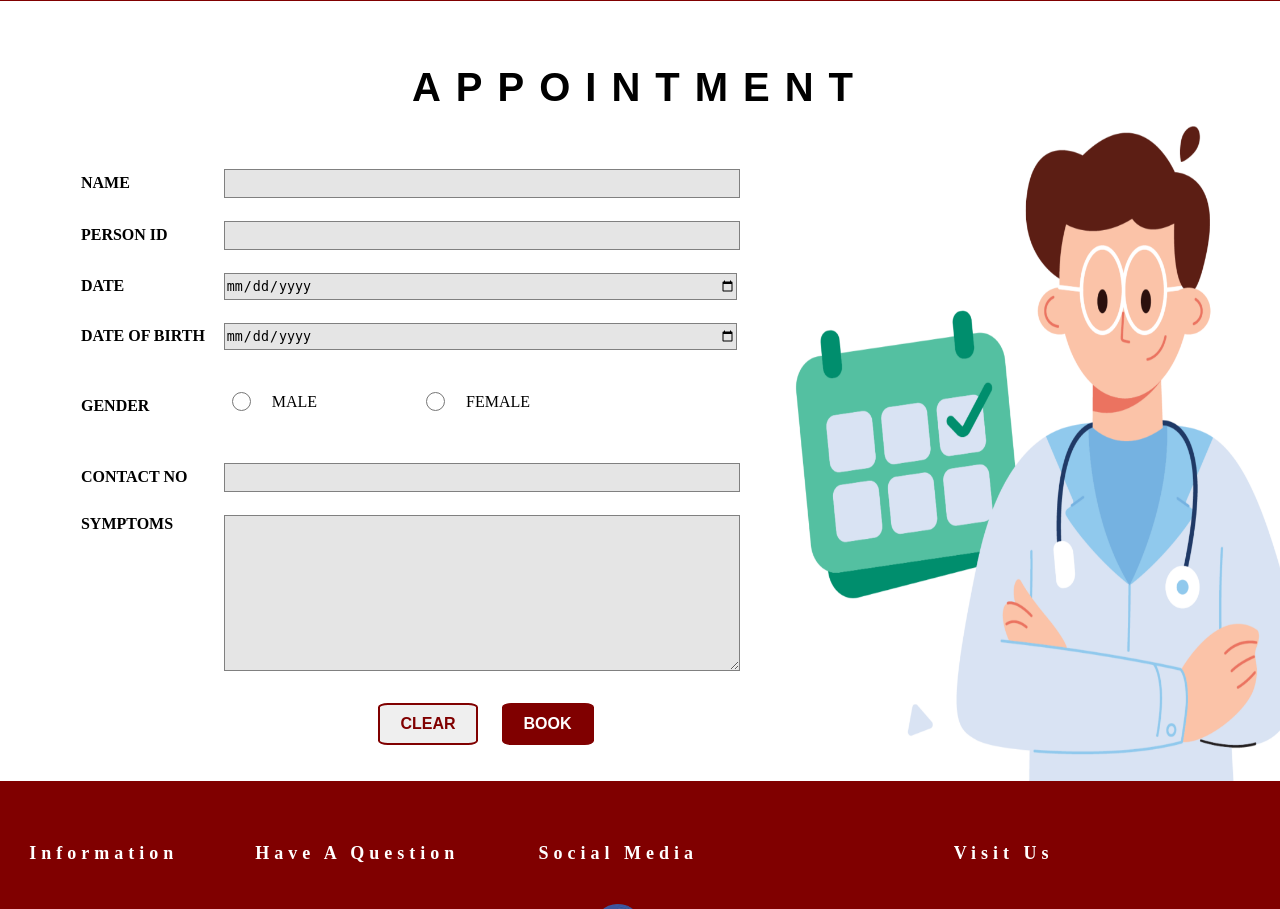
After one commit to Udavith-Reshanjana/Website-of-University-Medical-Center, a PHP site: page /Appoinment.html in a window 1280 px wide. The commit adds this page. Shown: the part 155-1064 px from the top of the page. Run offline with PHP 8.4, Linux system fonts and the light colour scheme.

Commit message:
approved appointment page

```diff
--- /dev/null
+++ b/Appoinment.html
@@ -0,0 +1,187 @@
+<!DOCTYPE html>
+<html lang="en">
+<head>
+    <meta charset="UTF-8">
+    <meta name="viewport" content="width=device-width, initial-scale=1.0">
+    <title>APPOINTMENT</title>
+    <link rel="icon" href="images\logo.png">
+    <link rel="stylesheet" href="style.css">
+    <style></style>
+    <script src="javaScript.js"></script>
+</head>
+    <body>
+		<!-- <?php
+		 	include("php/Header.php");
+		 ?> -->
+
+		 <header>
+			<p class="header">
+				<table class="headerTable">
+					<tr>
+						<td><center><img src="images\logo.png" alt="UOK logo" id="headerLogo"></center></td>
+						<td>
+							<span id="headtxt1">Medical Center</span><br>
+							<span id="headtxt2">University Of Kelaniya</span>
+						</td>
+						<td>
+							<div class="subHeader">
+								<ul>
+									<li><a href="">HOME</a></li>
+									<li><a href="">SERVICE</a></li>
+									<li><a href="">DOCTOR</a></li>
+									<li><a href="">APPOINTMENT</a></li>
+									<li><a href="">FEEDBACK</a></li>
+									<li><a href="login.html">SIGN OUT</a></li>
+								</ul>
+							</div>
+						</td>
+					</tr>
+				</table>
+			</p>
+		</header>
+
+        <div class="appointmentmain">
+			<p class="Pfheadtext"><span class="fheadtext">APPOINTMENT</span></p>
+			<div class="appointment">
+        	<form action="/appointment.php" name="appointmentform" onsubmit="">
+
+				<div class="appoinmentcontainer">
+					<table class="feedbackCont1" >
+						<tr>
+							<th id="feedbackTopic">NAME</th>
+							<td><input type="text" name="Name" id="Name"></td>
+						</tr>
+						<tr>
+							<th id="feedbackTopic">PERSON ID</th>
+							<td><input type="text" name="personid" id="personid"></td>
+						</tr>
+						<tr>
+							<th id="feedbackTopic">DATE</th>
+							<td><input type="date" name="date" id="date"></td>
+						</tr>
+						<tr>
+							<th id="feedbackTopic">DATE OF BIRTH</th>
+							<td><input type="date" name="dob" id="dob"></td>
+						</tr>
+						<tr>
+							<th id="feedbackTopic">GENDER</th>
+							<td>
+								<table style="width: 20%; margin-top: 10px;" >
+									<tr>
+										<td><input type="radio" name="gender" id="male" value="Male" required></td>
+										<td><div class="gender">MALE</div></td>
+
+										<td><input type="radio" name="gender" id="female" value="Female" required></td>
+										<td><div class="gender">FEMALE</div></td>
+
+									</tr>
+								</table>
+							</td>
+						</tr>
+						<tr>
+							<th id="feedbackTopic">CONTACT NO</th>
+							<td><input type="text" name="contactno" id="contactno"></td>
+						</tr>
+						<tr>
+							<th id="symptoms">SYMPTOMS</th>
+							<td><textarea name="symptoms" id="symptoms" rows="10"></textarea></td>
+						</tr>
+					</table>
+
+				</div>
+				<div class="buttons">
+					<button type="button" id="clearButton" onclick="">CLEAR</button>
+					<button type="submit" id="bookButton">BOOK</button>
+				</div>
+
+
+        	</form>
+			</div>
+			<div class="appointmentimg">
+				<img src="images\appointment\3.png" alt="appointmentimg" id="appointmentimg" width="100%" height="100%">
+			</div>
+		</div>
+        <!-- <?php
+		 	include("php/Footer.php");
+		 ?> -->
+
+		 <footer>
+			<p class="footer">
+				<table class="footerTable">
+					<tr>
+						<th>Information</th>
+						<th>Have A Question</th>
+						<th>Social Media</th>
+						<th>Visit Us</th>
+					</tr>
+					<tr>
+						<td>
+						<p class="footlinks">
+							<a href="">Home</a><br>
+							<a href="">Services</a><br>
+							<a href="">Doctor</a><br>
+							<a href="">Appoinment</a><br>
+							<a href="">Feedback</a><br></p>
+
+							</td>
+							<td>
+								<div><table class="contactinfo">
+									<tr>
+										<td></td>
+										<td align="left">Location:</td>
+									</tr>
+									<tr class="contactrow">
+										<td><img src="https://th.bing.com/th/id/OIP.po9KHFVCIA3iRW0T4JG10gHaHa?rs=1&pid=ImgDetMain" alt="location" id="contactIco"><br><br></td>
+										<td><p class="contactdata">
+											Block G4, <br>
+											University of Kelaniya, <br>
+											Dalugama, Kelaniya.
+											<br><br>
+											</p>
+										</td>
+									</tr>
+
+
+									<tr>
+										<td></td>
+										<td align="left">Telephone:</td>
+									</tr>
+									<tr id="comtactrow">
+										<td><img src="https://th.bing.com/th/id/OIP.1uOLmXhi68eTf_mU_CU8lgAAAA?w=474&h=474&rs=1&pid=ImgDetMain" alt="contact us" id="contactIco"><br><br></td>
+										<td><p class="contactdata">
+													  +94 11 291 7707<br>
+													  +94 11 290 3150<br>
+													  +94 11 290 3152<br>
+													  +94 11 290 3153<br><br>
+											</p>
+										</td>
+									</tr>
+									<tr>
+										<td><img src="https://th.bing.com/th/id/OIP.LNQsVvbNYy6wM1dvPmTDTgAAAA?rs=1&pid=ImgDetMain" alt="email" id="contactIco"></td>
+										<td><p class="contactdata">E-mail:<br><br>
+											cmo@kln.ac.lk</td>
+											</p>
+									</tr>
+								</table></div>
+
+
+							</td>
+							<td align="center">
+									<a href="https://web.facebook.com/ukelaniya" target="_blank"><div id="fb" title="facebook"></div></a>
+									<a href="https://www.instagram.com/ukelaniya" target="_blank"><div id="insta" title="instagram"></div></a>
+									<a href="https://www.linkedin.com/company/ukelaniya" target="_blank"><div id="linkedin" title="linkedin"></div></a>
+									<a href="https://www.youtube.com/@ukelaniya" target="_blank"><div id="yt" title="youtube"></div></a>
+									<a href="https://www.twitter.com/ukelaniya" target="_blank"><div id="twitter" title="twitter"></div></a>
+									<a href="https://www.tiktok.com/@ukelaniya" target="_blank"><div id="tiktok" title="tiktok"></div></a>
+							</td>
+						<td>
+							<iframe src="https://www.google.com/maps/embed?pb=!1m18!1m12!1m3!1d3960.280695205161!2d79.91219667412166!3d6.976171593024574!2m3!1f0!2f0!3f0!3m2!1i1024!2i768!4f13.1!3m3!1m2!1s0x3ae259c2d9cf068d%3A0x7b40df1780f34f75!2sMedical%20center%20of%20university%20of%20kelaniya!5e0!3m2!1sen!2slk!4v1706995554100!5m2!1sen!2slk" width="400" height="400" style="border:0;" allowfullscreen="" loading="lazy" referrerpolicy="no-referrer-when-downgrade"></iframe>
+						</td>
+					</tr>
+				</table>
+			</p>
+			<p id="copyrightsTxt">&copy; 2024 <strong>University of Kelaniya</strong>, Designed By Group 03</p>
+		</footer>
+
+    </body>
+</html>
--- a/style.css
+++ b/style.css
@@ -566,52 +566,6 @@ span.stext {
     background-color: maroon;
 }
 
-/* .formImg, .form1
-{
-    display: inline;
-} */
-
-/* .feedbackCont
-{
-    width: 100%;
-    height: auto;
-}
-#feedbackTopic
-{
-    font-weight: 600;
-}
-.fheadtext
-{
-    text-align: center;
-}
-.Pfheadtext
-{
-    text-align: center;
-    margin-top: 5%;
-    margin-bottom: 2.5%;
-}
-#leftImg, #rightImg
-{
-    width: 50%;
-    height: 50%;
-    margin-left:20%;
-    margin-right: 20%;
-}
-.feedbackCont1 input[type="text"], .feedbackCont1 input[type="date"], .feedbackCont1 input[type="radio"]
-{
-    width: 300px;
-    margin: 50;
-}
-
-
-div.notSatis {
-   display: inline;
-   padding-left: 100%;
-} */
-
-/* span.1 {
-   padding-left: 20px;
-} */
 /* doctors */
 
 div.dcontent {
@@ -669,4 +623,126 @@ span.dtext {
 	padding: 0 10% 0 10%;
 }
 
-/* main */
+/* appointment */
+.appointmentmain
+{
+    width: 100%;
+	height:700px;
+}
+
+.appointment
+{
+    width: 62%;
+	float:left;
+	height:100%;
+}
+
+.appointmentimg {
+	height:93.5%;
+	width:38%;
+	float:left;
+    padding-bottom: 10px;
+    margin-bottom: 20px;
+}
+
+.Pfheadtext
+{
+    text-align: center;
+    margin-top: 5%;
+}
+
+.appoinmentcontainer
+{
+    width: 100%;
+	margin:2.5% 0 0 0;
+
+}
+
+.appoinmentcontainer table
+{
+    width: 100%;
+    margin-top: 5%;
+}
+.appoinmentcontainer table th
+{
+
+    text-align: left;
+	padding-left:10%;
+    width: 25%;
+}
+
+#symptoms {
+	vertical-align: top;
+}
+.appoinmentcontainer table td
+{
+    width: 65%;
+}
+.appoinmentcontainer table td input
+{
+    width: 90%;
+    height: 25px;
+    background-color: rgba(0, 0, 0, 0.1);
+    border: 1px solid gray;
+}
+
+.appoinmentcontainer textarea
+{
+    width: 90%;
+    background-color: rgba(0, 0, 0, 0.1);
+    border: 1px solid gray;
+}
+
+
+.appoinmentcontainer table td, .appoinmentcontainer table th
+{
+    padding-bottom: 20px;
+}
+
+.feedbackContContainer2 table
+{
+    width: 100%;
+    border: 1px solid gray;
+    background-color: rgba(0, 0, 0, 0.1);
+    border-collapse: separate;
+    border-spacing: 15px;
+}
+
+table.gender {
+	width: 20%;
+	margin-top: 10px;
+}
+.buttons
+{
+
+    text-align: center;
+    margin-right: -25%;
+    margin-top: 10px;
+}
+#clearButton, #bookButton
+{
+    font-size: medium;
+    margin-right: 20px;
+    cursor: pointer;
+    border: 2px solid maroon;
+    border-radius: 10%;
+    padding-left: 20px;
+    padding-right: 20px;
+    padding-top: 10px;
+    padding-bottom: 10px;
+    font-weight: bold;
+}
+#clearButton
+{
+    color: maroon;
+}
+#bookButton
+{
+    color: white;
+    background-color: maroon;
+}
+
+div.gender {
+	padding-left:20px;
+	padding-right:100px;
+    }
```
Also changed, not shown: images/appointment/3.png (added).
